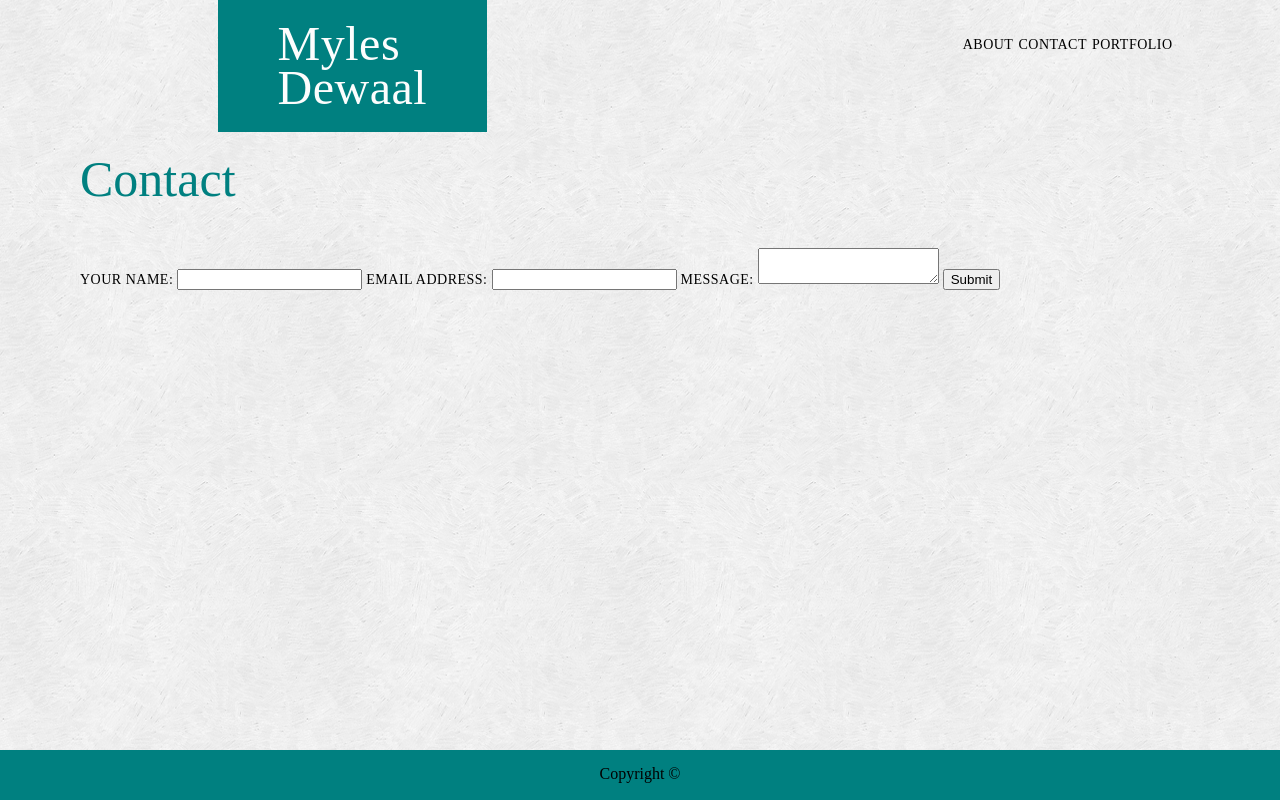
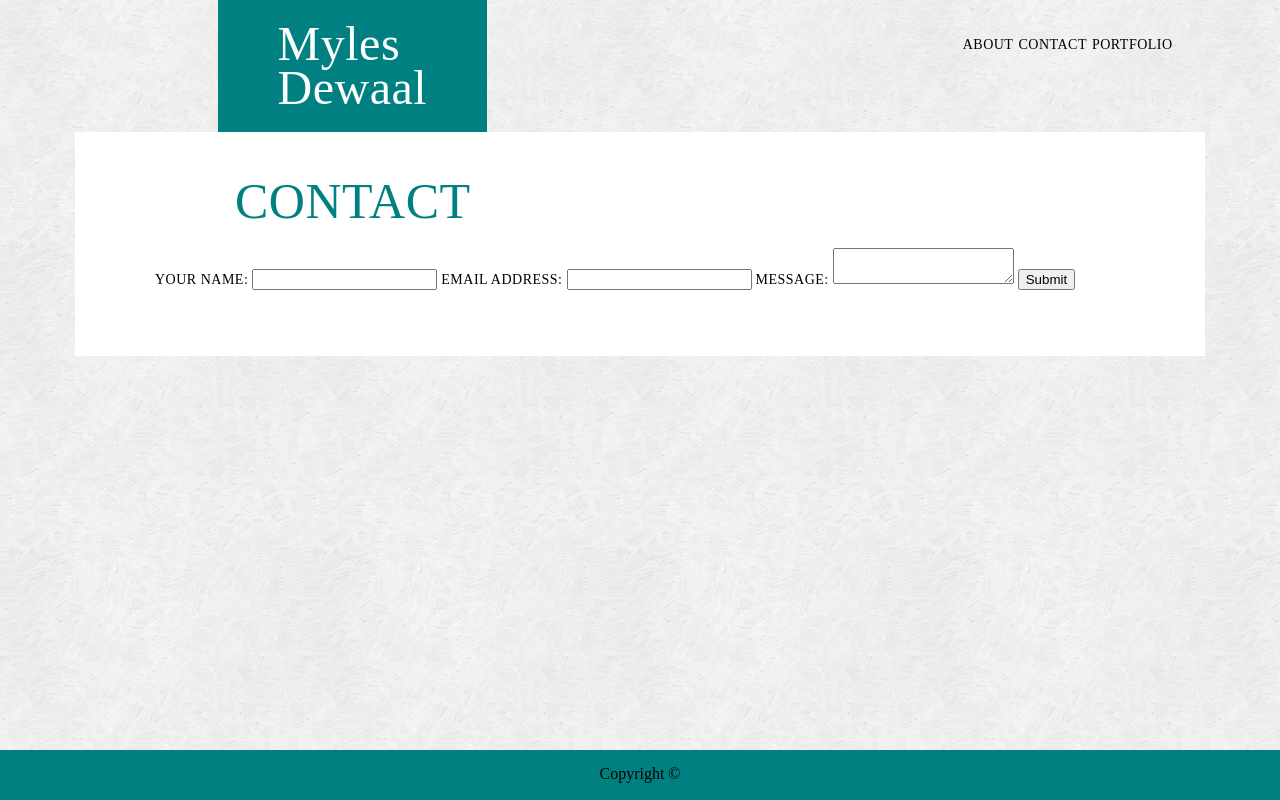
Before and after one commit to myles-dewaal/Basic-Portfolio, a plain HTML site: page contact.html in a window 1280 px wide. Drawn offline with Linux system fonts and the light colour scheme.

Commit message:
almost there

```diff
--- a/assets/css/style.css
+++ b/assets/css/style.css
@@ -150,11 +150,13 @@ Contact
   font-weight: 400;
   letter-spacing: .5px;
   text-transform: uppercase;
+  margin: 15px 75px 150px 75px;
   padding: 22px 80px 66px 80px;
+  background-color: white;
 }
 .form {
   clear: both;
- margin: 150px 150px;
+ margin: 50pxpx 150px;
  background-color: white;
 }
 /*
@@ -203,7 +205,6 @@ Portfolio
   float: left;
 }
 .example3 {
-  margin: 5px 150px 5px 5px
   position: relative;
   float: left;
 }
--- a/contact.html
+++ b/contact.html
@@ -26,13 +26,13 @@
     </header>
 
     <!-- Contact -->
+
+<section class="contact">
     <h2>
-        Contact
+    Contact
     </h2>
 
-<section class="contact">
-
-<form method="post" name="contact_form"
+<form class="form" method="post" name="contact_form"
     action="contact-form-handler.php">
     Your Name:
     <input type="text" name="name">
```
Also changed, not shown: assets/images/example1.jpg (added), assets/images/example2.jpg (added), assets/images/example3.jpg (added), assets/images/example4.jpg (added), assets/images/example5.jpg (added).
